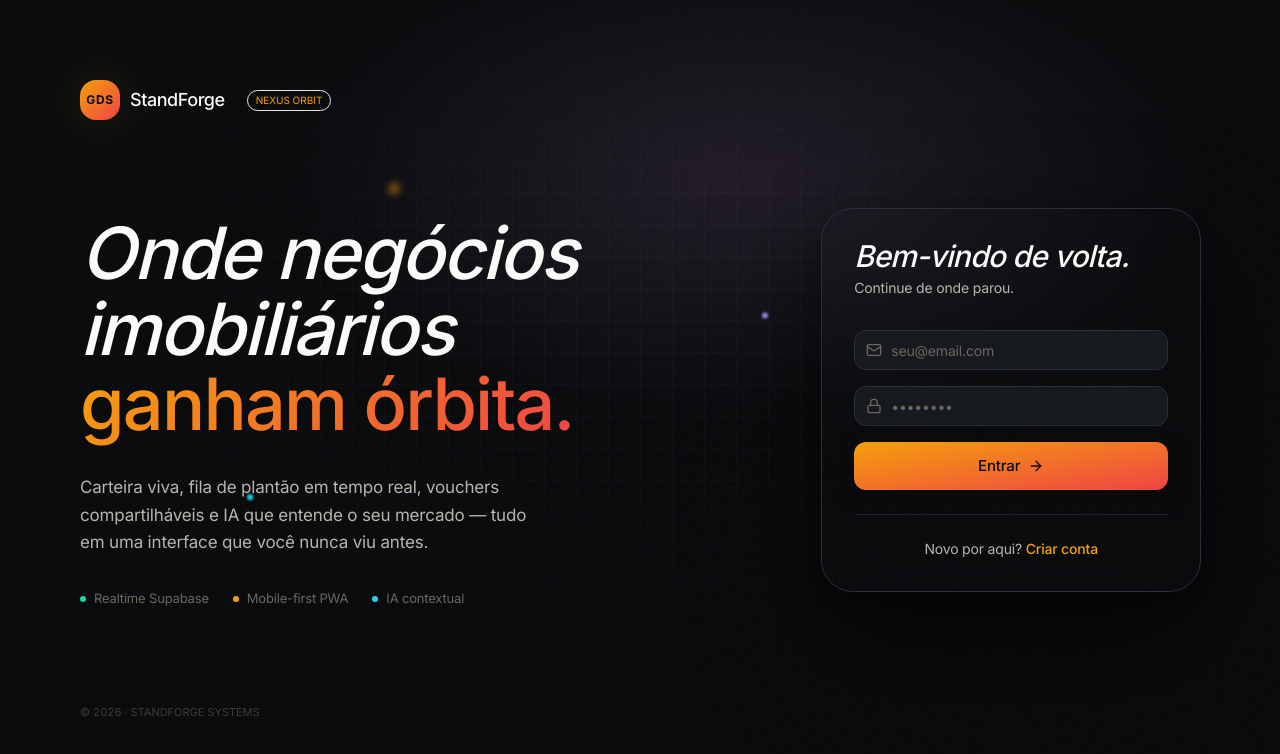
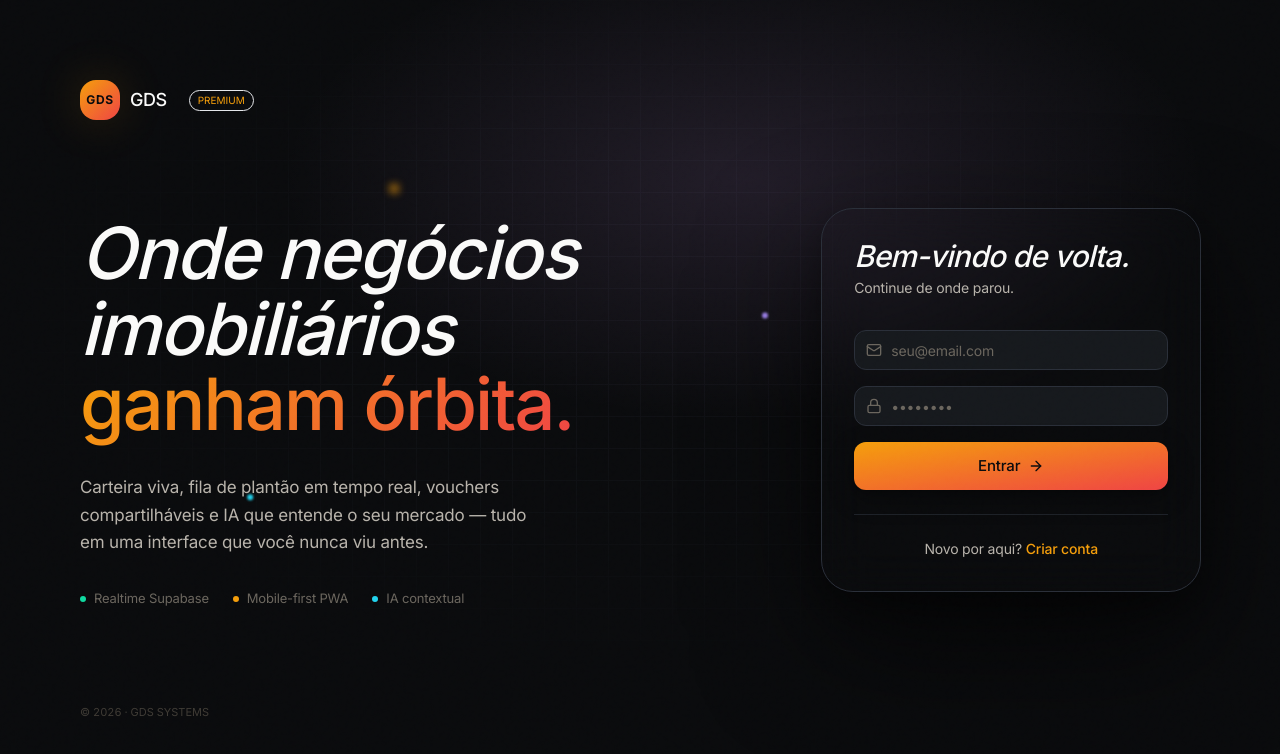
Before and after one commit to JuanOchiuzzo/gds-cliente, a Next.js app: page / in a window 1280 px wide. Shown: the top 754 px of the page. Built offline with nearby package versions, Linux system fonts and the light colour scheme; no server answers.

Commit message:
rebrand: StandForge/Nexus → GDS em todas as UIs visíveis (sidebar, topbar, login, metadata, manifest, command palette, context panel, empty state, whatsapp)

```diff
--- a/src/app/dashboard/page.tsx
+++ b/src/app/dashboard/page.tsx
@@ -353,7 +353,7 @@ export default function DashboardPage() {
             <Surface variant="elevated" padding="xl">
               <EmptyState
                 icon={<Sparkles className="w-6 h-6" />}
-                title="Bem-vindo ao NEXUS ORBIT"
+                title="Bem-vindo ao GDS"
                 description="Comece adicionando clientes à sua carteira e criando agendamentos."
                 action={
                   <div className="flex flex-wrap gap-3 justify-center">
--- a/src/app/dashboard/settings/page.tsx
+++ b/src/app/dashboard/settings/page.tsx
@@ -198,7 +198,7 @@ export default function SettingsPage() {
             <h3 className="text-sm font-medium text-text">Instalar como app</h3>
           </div>
           <p className="text-sm text-text-soft mb-2">
-            Instale o StandForge no seu dispositivo para acesso rápido.
+            Instale o GDS no seu dispositivo para acesso rápido.
           </p>
           <p className="text-xs text-text-faint">
             Chrome: Menu (⋮) → &ldquo;Adicionar à tela inicial&rdquo;
--- a/src/app/layout.tsx
+++ b/src/app/layout.tsx
@@ -7,8 +7,8 @@ import { AuthProvider } from '@/lib/auth-context';
 const inter = Inter({ subsets: ['latin'], variable: '--font-inter' });
 
 export const metadata: Metadata = {
-  title: 'StandForge CRM',
-  description: 'CRM premium para gestão de stands imobiliários.',
+  title: 'GDS — Gestão de Stands Imobiliários',
+  description: 'Plataforma premium para gestão de stands imobiliários: carteira, plantão, agendamentos e IA contextual.',
   manifest: '/manifest.json',
   icons: {
     icon: [
--- a/src/app/page.tsx
+++ b/src/app/page.tsx
@@ -106,9 +106,9 @@ export default function LoginPage() {
           <div className="w-10 h-10 rounded-lg bg-gradient-to-br from-solar to-solar-hot flex items-center justify-center shadow-glow">
             <span className="text-xs font-bold tracking-wider text-canvas">GDS</span>
           </div>
-          <span className="text-lg font-medium tracking-tight">StandForge</span>
+          <span className="text-lg font-medium tracking-tight">GDS</span>
           <span className="ml-3 px-2 py-0.5 text-[10px] font-mono text-solar border border-solar/30 bg-solar/5 rounded-full tracking-widest uppercase">
-            Nexus Orbit
+            Premium
           </span>
         </motion.div>
 
@@ -153,7 +153,7 @@ export default function LoginPage() {
           transition={{ delay: 0.8 }}
           className="text-[11px] text-text-ghost font-mono tracking-widest uppercase"
         >
-          © 2026 · StandForge Systems
+          © 2026 · GDS Systems
         </motion.p>
       </div>
 
@@ -170,7 +170,7 @@ export default function LoginPage() {
             <div className="w-10 h-10 rounded-lg bg-gradient-to-br from-solar to-solar-hot flex items-center justify-center shadow-glow">
               <span className="text-xs font-bold tracking-wider text-canvas">GDS</span>
             </div>
-            <span className="text-lg font-medium">StandForge</span>
+            <span className="text-lg font-medium">GDS</span>
           </div>
 
           <div
--- a/src/components/command-palette.tsx
+++ b/src/components/command-palette.tsx
@@ -209,7 +209,7 @@ export function CommandPalette({ open, onOpenChange }: Props) {
                   </div>
                   <span className="flex items-center gap-1 text-solar">
                     <Sparkles className="w-3 h-3" />
-                    NEXUS ORBIT
+                    GDS
                   </span>
                 </div>
               </Command>
--- a/src/components/layout/command-bar.tsx
+++ b/src/components/layout/command-bar.tsx
@@ -43,7 +43,7 @@ export function CommandBar() {
         {/* Breadcrumb (desktop) */}
         <nav className="hidden lg:flex items-center gap-1.5 text-[13px] flex-shrink-0">
           <Link href="/dashboard" className="text-text-faint hover:text-text transition-colors">
-            StandForge
+            GDS
           </Link>
           <ChevronRight className="w-3 h-3 text-text-ghost" />
           <AnimatePresence mode="wait">
--- a/src/components/layout/context-panel.tsx
+++ b/src/components/layout/context-panel.tsx
@@ -30,7 +30,7 @@ export function ContextPanel() {
           >
             {item && <item.icon className="w-4 h-4 text-solar" />}
             <span className="font-display text-[20px] tracking-tight text-text">
-              {item?.label || 'StandForge'}
+              {item?.label || 'GDS'}
             </span>
           </motion.div>
         </AnimatePresence>
@@ -119,7 +119,7 @@ function getPanelContent(pathname: string) {
       'Segmente por stand/agente',
       'Charts em tempo real',
     ]} />,
-    '/dashboard/ai': <PanelSection title="Nexus AI" items={[
+    '/dashboard/ai': <PanelSection title="GDS AI" items={[
       'Resumos da carteira',
       'Próximas ações',
       'Insights contextuais',
--- a/src/components/layout/sidebar.tsx
+++ b/src/components/layout/sidebar.tsx
@@ -32,7 +32,7 @@ const nav = [
   { section: 'Outros', items: [
     { href: '/dashboard/calendar', label: 'Calendário', icon: Calendar },
     { href: '/dashboard/reports', label: 'Relatórios', icon: BarChart3 },
-    { href: '/dashboard/ai', label: 'Nexus AI', icon: Sparkles },
+    { href: '/dashboard/ai', label: 'GDS AI', icon: Sparkles },
     { href: '/dashboard/settings', label: 'Configurações', icon: Settings },
   ]},
 ];
@@ -48,10 +48,10 @@ export function Sidebar() {
     <aside className="hidden lg:flex flex-col w-[240px] h-screen fixed left-0 top-0 z-40 bg-[var(--bg-sidebar)]">
       {/* Logo */}
       <div className="flex items-center gap-2.5 px-4 py-4">
-        <div className="w-7 h-7 rounded-lg bg-gradient-to-br from-indigo-500 to-violet-600 flex items-center justify-center">
-          <Sparkles className="w-3.5 h-3.5 text-white" />
+        <div className="w-7 h-7 rounded-lg bg-gradient-to-br from-solar to-solar-hot flex items-center justify-center shadow-glow">
+          <span className="text-[9px] font-bold tracking-wider text-canvas">GDS</span>
         </div>
-        <span className="text-[15px] font-bold text-white tracking-tight">StandForge</span>
+        <span className="text-[15px] font-bold text-white tracking-tight">GDS</span>
       </div>
 
       {/* Nav sections */}
--- a/src/components/layout/topbar.tsx
+++ b/src/components/layout/topbar.tsx
@@ -1,7 +1,7 @@
 'use client';
 
 import { useState } from 'react';
-import { Search, Bell, Command, Sparkles } from 'lucide-react';
+import { Search, Bell, Command } from 'lucide-react';
 import { motion } from 'framer-motion';
 import { CommandPalette } from '@/components/command-palette';
 
@@ -14,10 +14,10 @@ export function Topbar() {
         <div className="flex items-center justify-between px-4 lg:px-5 h-12">
           {/* Mobile logo */}
           <div className="lg:hidden flex items-center gap-2">
-            <div className="w-7 h-7 rounded-lg bg-gradient-to-br from-indigo-500 to-violet-600 flex items-center justify-center">
-              <Sparkles className="w-3.5 h-3.5 text-white" />
+            <div className="w-7 h-7 rounded-lg bg-gradient-to-br from-solar to-solar-hot flex items-center justify-center shadow-glow">
+              <span className="text-[9px] font-bold tracking-wider text-canvas">GDS</span>
             </div>
-            <span className="text-[14px] font-bold text-[var(--text)] tracking-tight">StandForge</span>
+            <span className="text-[14px] font-bold text-[var(--text)] tracking-tight">GDS</span>
           </div>
 
           {/* Desktop search */}
--- a/src/lib/utils.ts
+++ b/src/lib/utils.ts
@@ -171,5 +171,5 @@ export function generateVoucherMessage(appointment: {
   time: string; stand_name: string; stand_address: string; product_name: string;
 }): string {
   const firstName = getFirstName(appointment.client_name);
-  return `Olá ${firstName}! 😊\n\nSua visita está confirmada:\n\n📍 ${appointment.stand_name}\n📌 ${appointment.stand_address}\n🏠 ${appointment.product_name}\n📅 ${appointment.date} às ${appointment.time}\n\n🎫 Seu voucher: *${appointment.voucher_code}*\nApresente à recepcionista ao chegar.\n\n📍 Google Maps: https://maps.google.com/?q=${encodeURIComponent(appointment.stand_address)}\n\nTe esperamos! — StandForge`;
+  return `Olá ${firstName}! 😊\n\nSua visita está confirmada:\n\n📍 ${appointment.stand_name}\n📌 ${appointment.stand_address}\n🏠 ${appointment.product_name}\n📅 ${appointment.date} às ${appointment.time}\n\n🎫 Seu voucher: *${appointment.voucher_code}*\nApresente à recepcionista ao chegar.\n\n📍 Google Maps: https://maps.google.com/?q=${encodeURIComponent(appointment.stand_address)}\n\nTe esperamos! — GDS`;
 }
```
Also changed, not shown: public/manifest.json.
